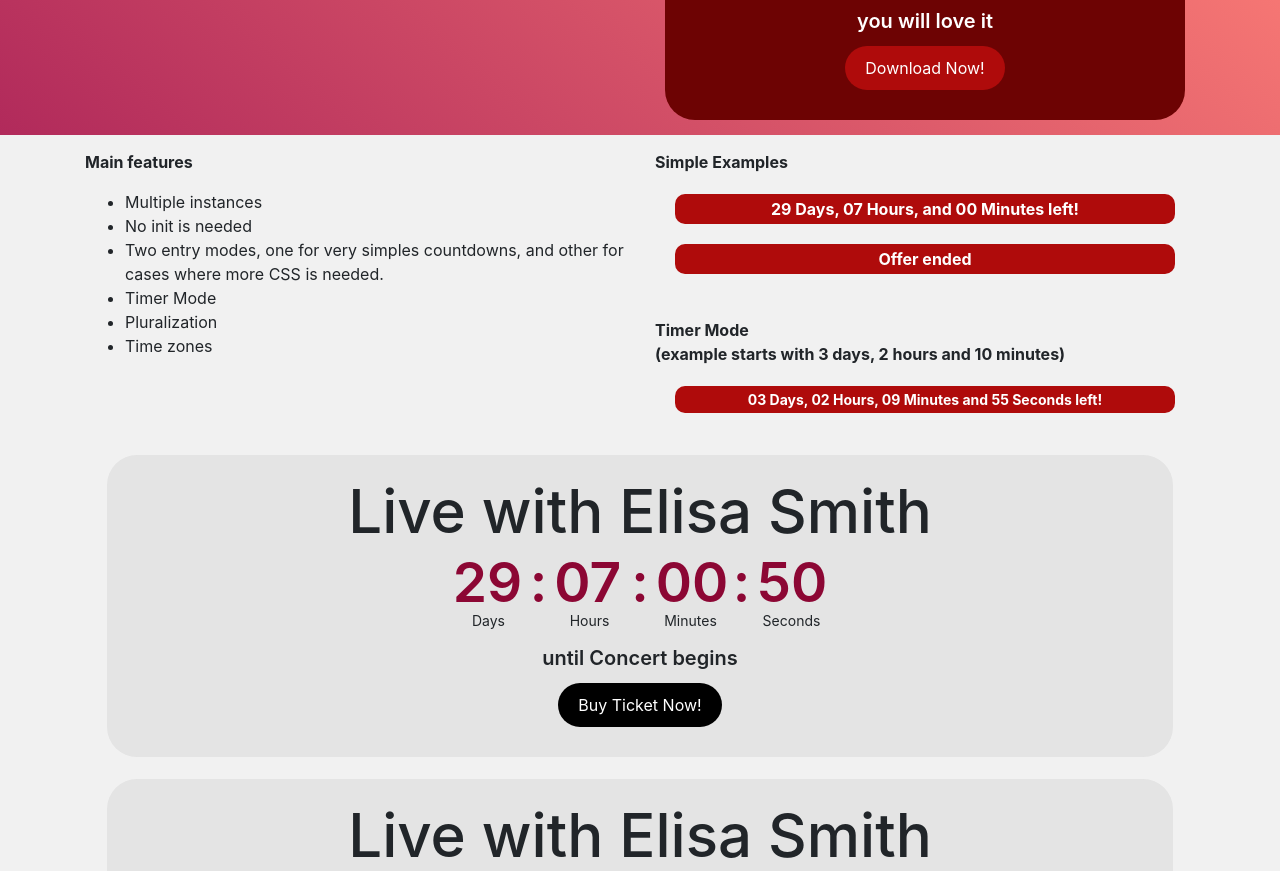
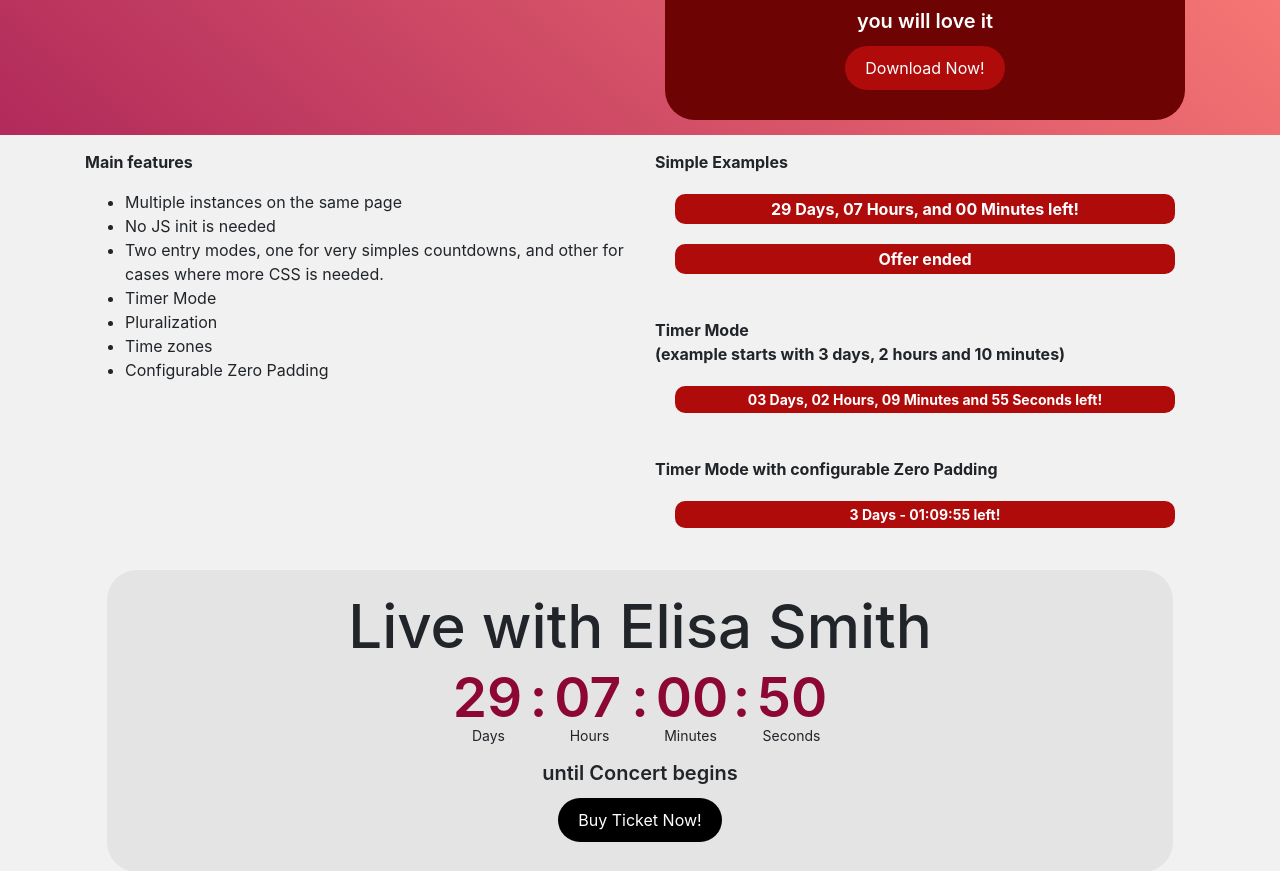
Before and after one commit to pablog1/JS-Multi-Countdown, a plain HTML site: page index.html in a window 1280 px wide. Shown: the part 229-1100 px from the top of the page. Drawn offline with nearby package versions, Linux system fonts and the light colour scheme.

Commit message:
Zero-Padding

```diff
--- a/index.html
+++ b/index.html
@@ -87,14 +87,15 @@
                         Main features
                     </p>
                     <ul>
-                        <li>Multiple instances</li>
-                        <li>No init is needed</li>
+                        <li>Multiple instances on the same page</li>
+                        <li>No JS init is needed</li>
                         <li>Two entry modes, one for very simples countdowns, and other for cases where more CSS is
                             needed.
                         </li>
                         <li>Timer Mode</li>
                         <li>Pluralization</li>
                         <li>Time zones</li>
+                        <li>Configurable Zero Padding</li>
 
                     </ul>
                 </div>
@@ -118,6 +119,13 @@
                     <div class="countdown simple-bar fix" data-fixTime='{"Days": "3", "Hours": "2", "Minutes": "10"}'
                         data-endText="Offer ended">
                         (days) p_days, (hours) p_hours, (minutes) p_minutes and (seconds) p_seconds left!
+                    </div>
+
+                    <br>
+                    <p>Timer Mode with configurable Zero Padding </p>
+                    <div class="countdown simple-bar fix" data-fixTime='{"Days": "3", "Hours": "1", "Minutes": "10"}'
+                        data-endText="Offer ended" data-zeroPad='{"Days": "false"}'>
+                        (days) p_days - (hours):(minutes):(seconds) left!
                     </div>
 
                 </div>
--- a/multi-countdown.js
+++ b/multi-countdown.js
@@ -13,7 +13,7 @@ $(function () {
                  (days), (hours), etc.. will be replaced and you can use
                 p_hours, p_minutes, etc.. for pluralization
 
-    <div class="countdown simple-bar" data-Date='2021/9/5 17:12:0' data-endText="Ofder ended">
+    <div class="countdown simple-bar" data-Date='2021/9/5 17:12:0' data-endText="Offer ended">
             (days) p_days, (hours) p_hours, and (minutes) p_minutes left!
     </div>
 
@@ -52,6 +52,13 @@ $(function () {
             (days) p_days, (hours) p_hours, (minutes) p_minutes and (seconds) p_seconds left!
         </div>
 
+    *** ZERO-PAD ***
+    By default, Zero-PAdding is enabled. You can set it to false in a data attribute on this way:
+
+    <div ......     data-zeroPad='{"Days": "false"}'>
+
+    Each variable (Days, Hours, Minutes and Seconds) can be set to false
+
 
     TODO:
     - cookie (or localStorage)
@@ -89,14 +96,16 @@ $(function () {
 
 
     //init
-    let date, fixTime, index = 0, extraClass, initText;
+    let date, fixTime, index = 0, extraClass, initText, zeroPad;
     $(mainClass).each(function () { //for each countdown instance
         index++;
         date = $(this).attr('data-Date');
         fixTime = $(this).attr('data-fixTime');
+        zeroPad = $(this).attr('data-zeroPad');
         extraClass = 'd_' + index;
 
         $(this).addClass(extraClass); //add a class to recognize each counter
+        $(this).css('display','block'); //allow to start hidding the class to avoid a bad effect until js is loading
 
         if (fixTime != undefined) date = getFixDate(fixTime);
 
@@ -111,14 +120,14 @@ $(function () {
         $('.' + extraClass + ' ' + endedClass).css('display', 'none');
 
         //call main function
-        dateReplace(extraClass, date, fixTime, initText); //prevent delay for the first time
-        setInterval(dateReplace, 1000, extraClass, date, fixTime, initText);
+        dateReplace(extraClass, date, fixTime, initText, zeroPad); //prevent delay for the first time
+        setInterval(dateReplace, 1000, extraClass, date, fixTime, initText, zeroPad);
     });
 
-    function dateReplace(extraClass, date, fixTime, initText) {
+    function dateReplace(extraClass, date, fixTime, initText, zeroPad) {
         let dif = timeDistance(date, fixTime);
         let text = initText;
-
+        let zeroPadArr = [];
         if (dif[0] < 0 || dif[1] < 0 || dif[2] < 0 || dif[3] < 0) {
             //countdown ended
             let endText = $('.' + extraClass).attr('data-endText');
@@ -131,11 +140,13 @@ $(function () {
 
         } else {
 
-            //Add a 0 if necesary
-            dif.forEach(function (item, index) {
-                dif[index] = String(dif[index]).padStart(2, '0');
-            });
+            //Zero-pad
+           if(zeroPad != undefined) zeroPadArr = JSON.parse(zeroPad);
 
+            if (zeroPadArr['Days'] != "false") dif[0] = String(dif[0]).padStart(2, '0');
+            if (zeroPadArr['Hours'] != "false") dif[1] = String(dif[1]).padStart(2, '0');
+            if (zeroPadArr['Minutes'] != "false") dif[2] = String(dif[2]).padStart(2, '0');
+            if (zeroPadArr['Seconds'] != "false") dif[3] = String(dif[3]).padStart(2, '0');
 
             //replace text with or without extra class
 
--- a/style.scss
+++ b/style.scss
@@ -34,6 +34,7 @@ body {
 .simple-examples{
     @extend .description;
     .countdown {
+        display:none;
         &.simple-bar{
             background-color: #af0b0b;
             margin: 20px;
@@ -111,7 +112,7 @@ body {
             }
         }
         .ended {
-            display: flex;
+            display: none;
             flex-flow: wrap;
             justify-content: center;
 
```
Also changed, not shown: style.css, 1 other file.
